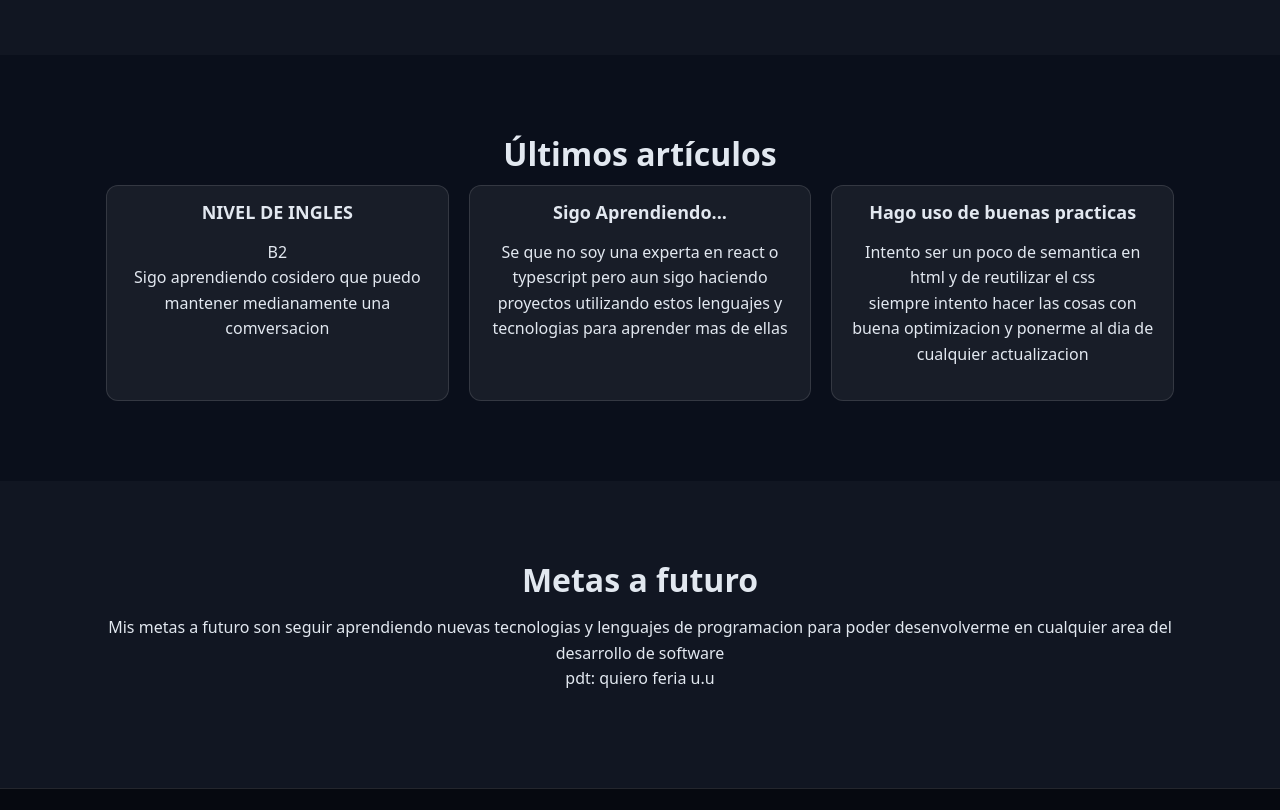
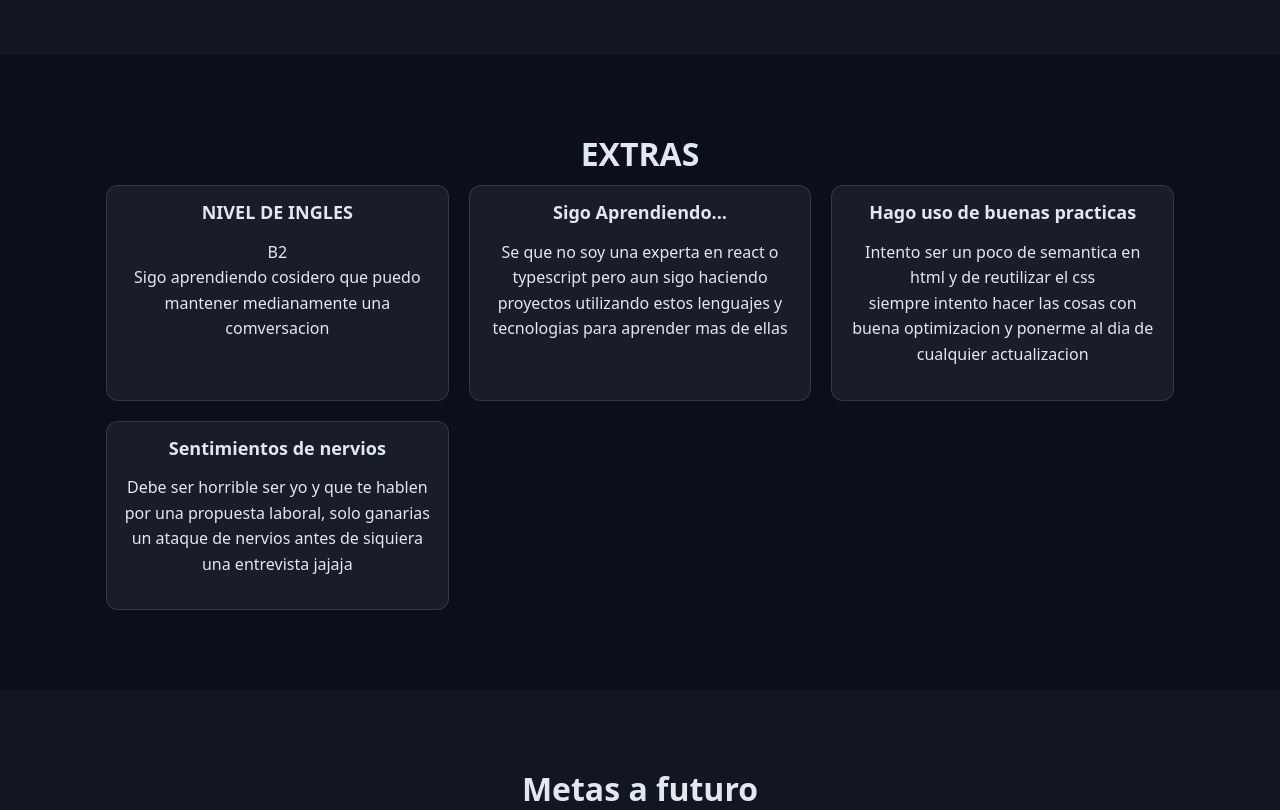
Before and after one commit to HesedZamoranogit/Backoffice, a plain HTML site: page Portafolio/index.html in a window 1280 px wide. Shown: the part 1240-2050 px from the top of the page. Drawn offline with Linux system fonts and the light colour scheme; no server answers.

Commit message:
Detalles

```diff
--- a/Portafolio/index.html
+++ b/Portafolio/index.html
@@ -28,8 +28,8 @@
             <div class="presentacion">
               <h1>MI PORTAFOLIO :)</h1>
               <p>
-                Bienvenido a mi portafolio, donde comparto mis proyectos y
-                experiencias como desarrolladora de software.
+                !Hola soy Hesed Bienvenido a mi portafolio, donde comparto mis
+                proyectos y experiencias como desarrolladora de software.
               </p>
               <div class="actions">
                 <a class="btn" href="#proyectos">Ver proyectos</a>
@@ -90,7 +90,7 @@
 
       <section id="blog" class="section">
         <div class="container">
-          <h2>Últimos artículos</h2>
+          <h2>EXTRAS</h2>
           <div class="grid-3">
             <article class="post">
               <h3>NIVEL DE INGLES</h3>
@@ -117,6 +117,14 @@
                 al dia de cualquier actualizacion
               </p>
             </article>
+            <article class="post">
+              <h3>Sentimientos de nervios</h3>
+              <p>
+                Debe ser horrible ser yo y que te hablen por una propuesta
+                laboral, solo ganarias un ataque de nervios antes de siquiera
+                una entrevista jajaja
+              </p>
+            </article>
           </div>
         </div>
       </section>
@@ -127,7 +135,7 @@
           <p>
             Mis metas a futuro son seguir aprendiendo nuevas tecnologias y
             lenguajes de programacion para poder desenvolverme en cualquier area
-            del desarrollo de software <br>
+            del desarrollo de software <br />
             pdt: quiero feria u.u
           </p>
         </div>
```
